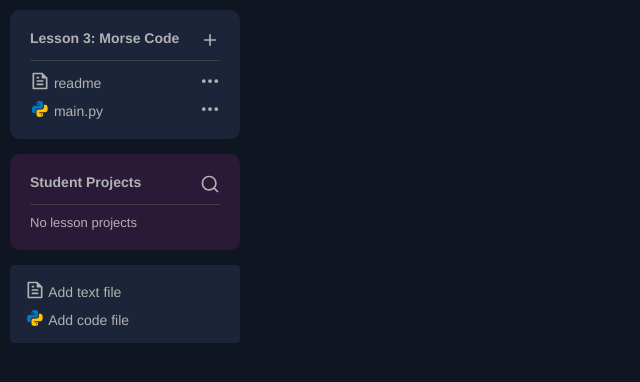
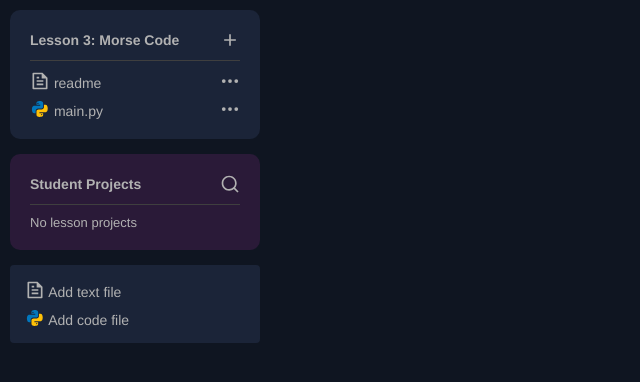
Before and after one commit to lindsayfoley/kita, a Next.js app: page / in a window 1280 px wide. Shown: the top 382 px of the page, without its empty margins (0-640 px from the left). Built offline with nearby package versions, Linux system fonts and the light colour scheme.

Commit message:
correcting global styles, making header margin more flexible, ensuring HR is hidden for SR

```diff
--- a/src/components/molecules/Card/Card.module.css
+++ b/src/components/molecules/Card/Card.module.css
@@ -6,12 +6,14 @@
 }
 
 .header {
+    margin: 0;
     display: flex;
     justify-content: space-between;
+    align-items: center;
     font-size: 14px;
 }
 
-.header h4 {
+.header > * {
     margin: 0;
 }
 
--- a/src/components/molecules/Card/Card.tsx
+++ b/src/components/molecules/Card/Card.tsx
@@ -36,7 +36,7 @@ const Card = ({
       {header && (
         <>
           <div className={styles.header}>{header}</div>
-          <hr className={styles.divider} />
+          <hr className={styles.divider} aria-hidden="true" />
         </>
       )}
       <div className={styles.body}>{body}</div>
--- a/src/styles/globals.css
+++ b/src/styles/globals.css
@@ -1,4 +1,4 @@
-* {
+body {
   box-sizing: border-box;
   margin: 0;
 }
```
